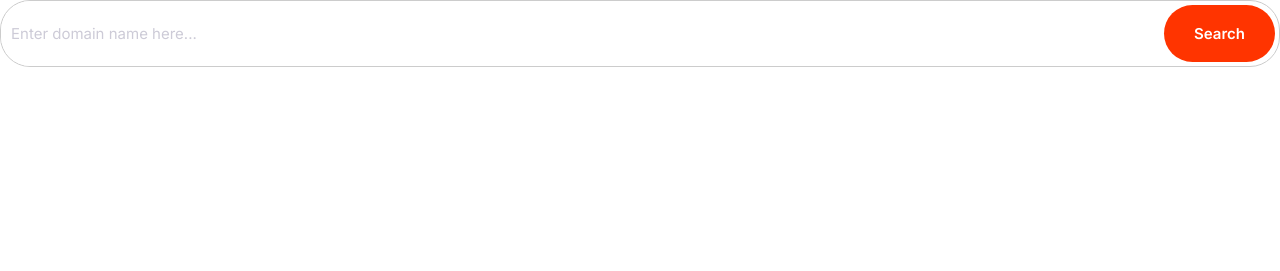
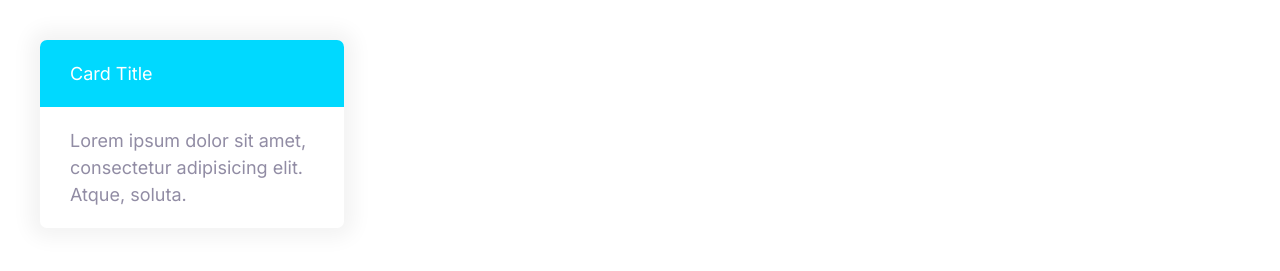
Before and after one commit to mmmcaffeine/moshify, a plain HTML site: page index.html in a window 1280 px wide. Drawn offline with Linux system fonts and the light colour scheme.

Commit message:
Added the card component
Includes skins for primary and secondary cards.

```diff
--- a/css/styles.css
+++ b/css/styles.css
@@ -285,3 +285,26 @@ a {
     font-size: 1.5rem;
   }
 }
+
+/* Cards */
+
+.card {
+  border-radius: 7px;
+  box-shadow: 0 0 20px 10px #f3f3f3;
+  overflow: hidden;
+}
+
+.card__header,
+.card__body {
+  padding: 2rem 3rem;
+}
+
+.card--primary .card__header {
+  background: var(--color-primary);
+  color: #fff;
+}
+
+.card--secondary .card__header {
+  background: var(--color-secondary);
+  color: #fff;
+}
--- a/index.html
+++ b/index.html
@@ -15,9 +15,11 @@
     <link rel="stylesheet" href="css/styles.css" />
   </head>
   <body>
-    <div class="input-group">
-      <input type="text" class="input" placeholder="Enter domain name here...">
-      <button class="btn btn--accent">Search</button>
+    <div style="width: 30%; padding: 4rem">
+      <div class="card card--secondary">
+        <header class="card__header">Card Title</header>
+        <div class="card__body">Lorem ipsum dolor sit amet, consectetur adipisicing elit. Atque, soluta.</div>
+      </div>
     </div>
   </body>
 </html>
```
Also changed, not shown: components/cards.html (added, +4 -0 lines).
